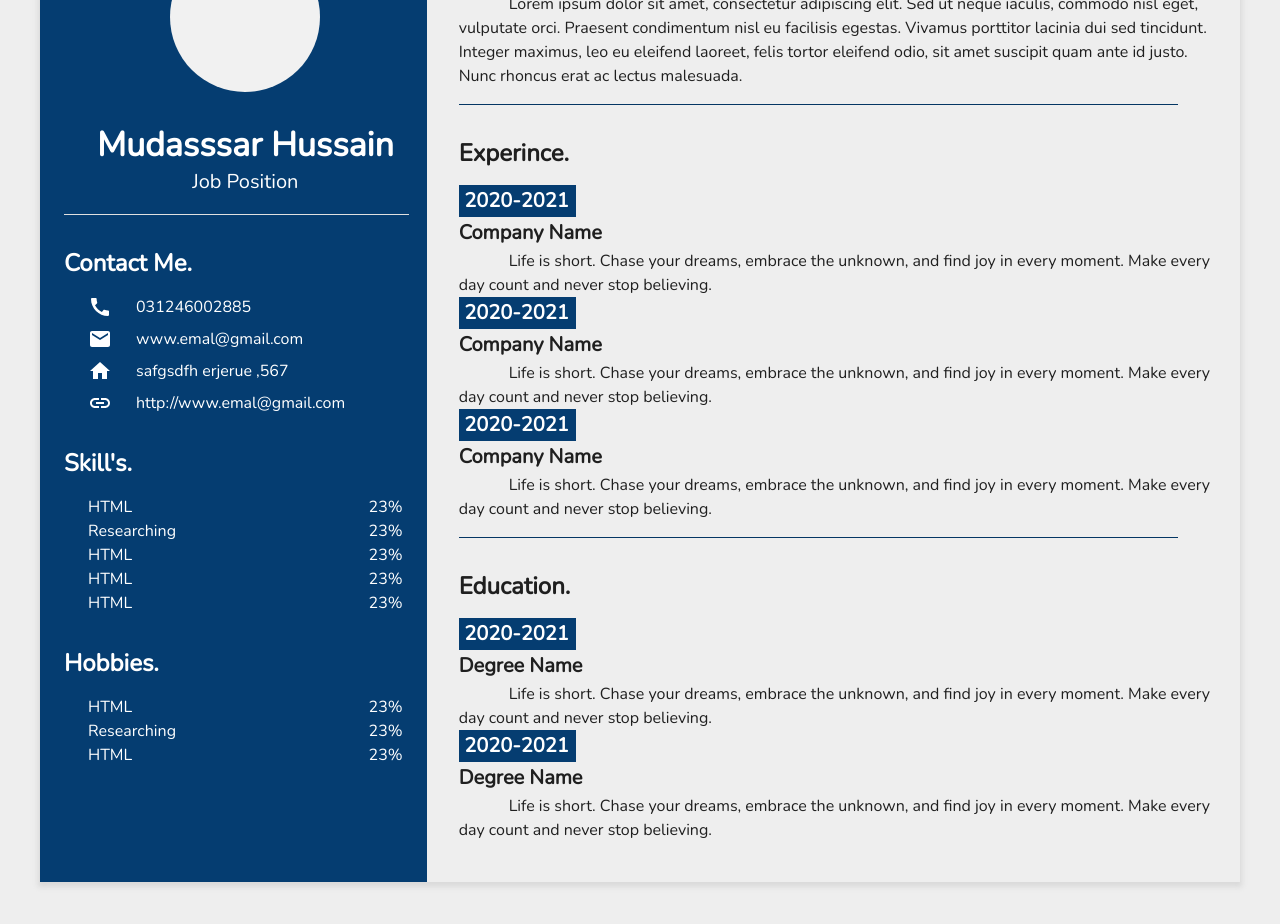
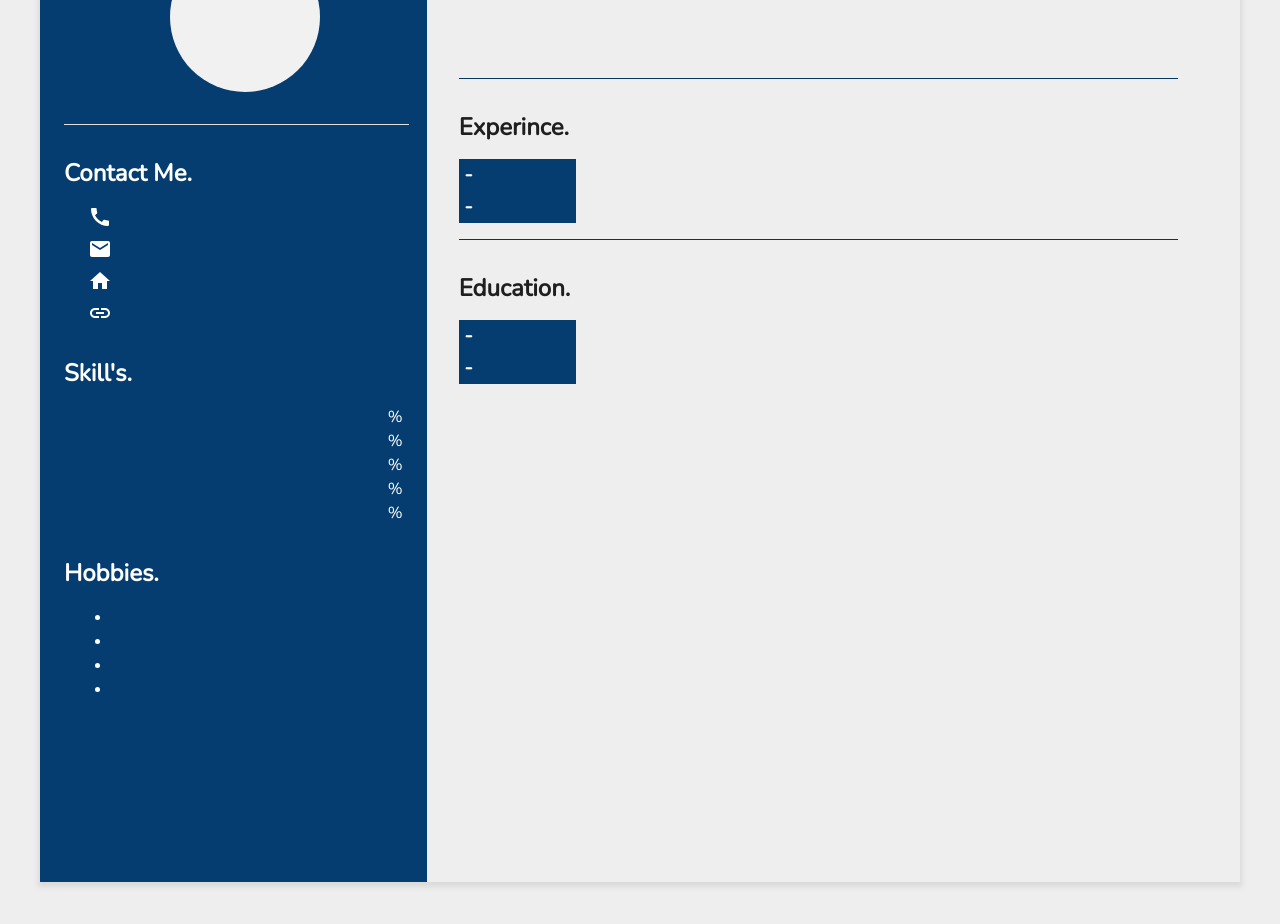
Before and after one commit to ProgrammingWithMudassar/CV_Maker_Project, a React (Vite) app: page /resume/cv in a window 1280 px wide. Shown: the part 300-1224 px from the top of the page. Built offline with nearby package versions, Linux system fonts and the light colour scheme; a web font is replaced by a local one.

Commit message:
Code Update

```diff
--- a/src/Pages/CVs/CV1.jsx
+++ b/src/Pages/CVs/CV1.jsx
@@ -1,14 +1,23 @@
-import React from 'react'
+import React, { useEffect, useState } from 'react'
 import { Container, Box, Button, Grid, Typography, Divider } from '@mui/material'
-import { Link } from 'react-router-dom'
+import { Form, Link } from 'react-router-dom'
 import ReplyIcon from '@mui/icons-material/Reply';
 import '../Style.css'
 import CallIcon from '@mui/icons-material/Call';
 import EmailIcon from '@mui/icons-material/Email';
 import HomeIcon from '@mui/icons-material/Home';
 import LinkIcon from '@mui/icons-material/Link';
+import { useSelector } from 'react-redux';
 
 const CV1 = () => {
+
+  const [FormData, setFormData] = useState([]);
+  const persistedData = useSelector((state) => state);
+
+  useEffect(() => {
+    setFormData(persistedData.PersistedReducer.reducer);
+
+  }, [])
 
   const goBack = () => {
     window.history.go(-1);
@@ -16,6 +25,7 @@ const CV1 = () => {
 
   return (
     <Box mt={4}>
+      {console.log(FormData)}
       <Box sx={{ width: "100%" }}>
         <Button sx={{ position: 'realtive', left: { xs: "120px", sm: "250px", md: "550px" } }} onClick={goBack}> <ReplyIcon sx={{ ml: -0.5, mt: -0.5 }} /> Back </Button>
       </Box>
@@ -28,8 +38,8 @@ const CV1 = () => {
                 <Typography variant="body1" color="initial"></Typography>
               </Box>
               <Box textAlign='center' mt={4}>
-                <Typography variant="h4" fontWeight={600}>Mudasssar Hussain</Typography>
-                <Typography variant="h6" >Job Position</Typography>
+                <Typography variant="h4" fontWeight={600}>{FormData.Name}</Typography>
+                <Typography variant="h6" >{FormData.Job_position}</Typography>
               </Box>
               <Divider
                 variant="fullWidth"
@@ -43,19 +53,19 @@ const CV1 = () => {
                 <Typography variant="h5" fontWeight={600}>Contact Me.</Typography>
                 <Box display='flex' alignItems='center' mt={2} >
                   <CallIcon color="#fff" sx={{ mx: 3 }} />
-                  <Typography variant="body1" >031246002885</Typography>
+                  <Typography variant="body1" >{FormData.Number}</Typography>
                 </Box>
                 <Box display='flex' alignItems='center' mt={1} >
                   <EmailIcon color="#fff" sx={{ mx: 3 }} />
-                  <Typography variant="body1" >www.emal@gmail.com</Typography>
+                  <Typography variant="body1" >{FormData.Email}</Typography>
                 </Box>
                 <Box display='flex' alignItems='center' mt={1} >
                   <HomeIcon color="#fff" sx={{ mx: 3 }} />
-                  <Typography variant="body1" >safgsdfh erjerue ,567</Typography>
+                  <Typography variant="body1" >{FormData.Address}</Typography>
                 </Box>
                 <Box display='flex' alignItems='center' mt={1} >
                   <LinkIcon color="#fff" sx={{ mx: 3 }} />
-                  <Typography variant="body1" >http://www.emal@gmail.com</Typography>
+                  <Typography variant="body1" >{FormData.Web_Link}</Typography>
                 </Box>
               </Box>
 
@@ -63,41 +73,45 @@ const CV1 = () => {
               <Box textAlign='left' mt={4}>
                 <Typography variant="h5" fontWeight={600} >Skill's.</Typography>
                 <Box sx={{ display: 'flex', px: 3, justifyContent: 'space-between' }} mt={2}>
-                  <Typography variant="body1" >HTML</Typography>
-                  <Typography variant="body1" >23%</Typography>
+                  <Typography variant="body1" >{FormData.skill1}</Typography>
+                  <Typography variant="body1" >{FormData.skill_exp1}%</Typography>
                 </Box>
                 <Box sx={{ display: 'flex', px: 3, justifyContent: 'space-between' }}>
-                  <Typography variant="body1" >Researching</Typography>
-                  <Typography variant="body1" >23%</Typography>
+                  <Typography variant="body1" >{FormData.skill2}</Typography>
+                  <Typography variant="body1" >{FormData.skill_exp2}%</Typography>
                 </Box>
                 <Box sx={{ display: 'flex', px: 3, justifyContent: 'space-between' }}>
-                  <Typography variant="body1" >HTML</Typography>
-                  <Typography variant="body1" >23%</Typography>
+                  <Typography variant="body1" >{FormData.skill3}</Typography>
+                  <Typography variant="body1" >{FormData.skill_exp3}%</Typography>
                 </Box>
                 <Box sx={{ display: 'flex', px: 3, justifyContent: 'space-between' }}>
-                  <Typography variant="body1" >HTML</Typography>
-                  <Typography variant="body1" >23%</Typography>
+                  <Typography variant="body1" >{FormData.skill4}</Typography>
+                  {
+                    FormData.skill_exp4 === '' ? <Typography variant="body1" >{FormData.skill_exp4}%</Typography> : ""
+                  }
                 </Box>
                 <Box sx={{ display: 'flex', px: 3, justifyContent: 'space-between' }}>
-                  <Typography variant="body1" >HTML</Typography>
-                  <Typography variant="body1" >23%</Typography>
+                  <Typography variant="body1" >{FormData.skill5}</Typography>
+                  {
+                    FormData.skill_exp5 == '' ? <Typography variant="body1" >{FormData.skill_exp5}%</Typography> : ""
+                  }
                 </Box>
               </Box>
 
               {/* Hobbies */}
               <Box textAlign='left' mt={4}>
                 <Typography variant="h5" fontWeight={600}>Hobbies.</Typography>
-                <Box sx={{ display: 'flex', px: 3, justifyContent: 'space-between' }} mt={2}>
-                  <Typography variant="body1" >HTML</Typography>
-                  <Typography variant="body1" >23%</Typography>
-                </Box>
-                <Box sx={{ display: 'flex', px: 3, justifyContent: 'space-between' }}>
-                  <Typography variant="body1" >Researching</Typography>
-                  <Typography variant="body1" >23%</Typography>
-                </Box>
-                <Box sx={{ display: 'flex', px: 3, justifyContent: 'space-between' }}>
-                  <Typography variant="body1" >HTML</Typography>
-                  <Typography variant="body1" >23%</Typography>
+                <Box sx={{ display: 'flex', px: 6, justifyContent: 'space-between' }} mt={2}>
+                  <ul>
+                    <li>{FormData.Hob1}</li>
+                    <li>{FormData.Hob2}</li>
+                    {
+                      FormData.Hob3 === '' ? <li>{FormData.Hob3}</li> : ''
+                    }
+                    {
+                      FormData.Hob4 === '' ? <li>{FormData.Hob4}</li> : ''
+                    }
+                  </ul>
                 </Box>
               </Box>
             </Box>
@@ -110,10 +124,7 @@ const CV1 = () => {
               {/* About  */}
               <Box >
                 <Typography variant="h5" fontWeight={600}>About.</Typography>
-                <Typography variant="body1" sx={{ textIndent: { xs: "50px" } }}>Lorem ipsum dolor sit amet, consectetur adipiscing elit. Sed ut neque iaculis,
-                  commodo nisl eget, vulputate orci. Praesent condimentum nisl eu facilisis egestas.
-                  Vivamus porttitor lacinia dui sed tincidunt. Integer maximus, leo eu eleifend laoreet,
-                  felis tortor eleifend odio, sit amet suscipit quam ante id justo. Nunc rhoncus erat ac lectus malesuada.</Typography>
+                <Typography variant="body1" sx={{ textIndent: { xs: "50px", minHeight: "70px" } }}>{FormData.About}</Typography>
               </Box>
 
               <Divider
@@ -128,25 +139,30 @@ const CV1 = () => {
               <Box mt={4}>
                 <Typography variant="h5" fontWeight={600} my={2}>Experince.</Typography>
                 <Box sx={{ width: "117px", color: '#fff', backgroundColor: "#053D71", px: 0.7 }}>
-                  <Typography variant="h6" fontWeight={600} >2020-2021</Typography>
+                  <Typography variant="h6" fontWeight={600} >{FormData.Exp1_start_year}-{FormData.Exp1_end_year}</Typography>
                 </Box>
-                <Typography variant="h6" fontWeight={600}>Company Name</Typography>
-                <Typography variant="body1" sx={{ textIndent: { xs: "50px" } }}>Life is short. Chase your dreams, embrace the unknown, and find joy in every moment. Make every day count and never stop believing.</Typography>
+                <Typography variant="h6" fontWeight={600}>{FormData.Exp1_compnay_name}</Typography>
+                <Typography variant="body1" sx={{ textIndent: { xs: "50px" } }}>{FormData.Exp1_details}</Typography>
                 <Box>
                   <Box sx={{ width: "117px", color: '#fff', backgroundColor: "#053D71", px: 0.7 }}>
-                    <Typography variant="h6" fontWeight={600} >2020-2021</Typography>
+                    <Typography variant="h6" fontWeight={600} >{FormData.Exp2_start_year}-{FormData.Exp2_end_year}</Typography>
                   </Box>
-                  <Typography variant="h6" fontWeight={600}>Company Name</Typography>
-                  <Typography variant="body1" sx={{ textIndent: { xs: "50px" } }}>Life is short. Chase your dreams, embrace the unknown, and find joy in every moment. Make every day count and never stop believing.</Typography>
+                  <Typography variant="h6" fontWeight={600}>{FormData.Exp2_compnay_name}</Typography>
+                  <Typography variant="body1" sx={{ textIndent: { xs: "50px" } }}>{FormData.Exp2_details}</Typography>
                 </Box>
-
-
                 <Box>
-                  <Box sx={{ width: "117px", color: '#fff', backgroundColor: "#053D71", px: 0.7 }}>
-                    <Typography variant="h6" fontWeight={600} >2020-2021</Typography>
-                  </Box>
-                  <Typography variant="h6" fontWeight={600}>Company Name</Typography>
-                  <Typography variant="body1" sx={{ textIndent: { xs: "50px" } }}>Life is short. Chase your dreams, embrace the unknown, and find joy in every moment. Make every day count and never stop believing.</Typography>
+                  {
+                    FormData.Exp3_start_year && FormData.Exp3_end_year === '' ?
+                      <Box>
+                        <Box sx={{ width: "117px", color: '#fff', backgroundColor: "#053D71", px: 0.7 }}>
+                          <Typography variant="h6" fontWeight={600} >{FormData.Exp3_start_year}-{FormData.Exp3_end_year}</Typography>
+                        </Box>
+                        <Typography variant="h6" fontWeight={600}>{FormData.Exp3_compnay_name}</Typography>
+                        <Typography variant="body1" sx={{ textIndent: { xs: "50px" } }}>{FormData.Exp3_details}</Typography>
+                      </Box>
+                      :
+                      ''
+                  }
                 </Box>
               </Box>
 
@@ -162,16 +178,16 @@ const CV1 = () => {
               <Box mt={4}>
                 <Typography variant="h5" fontWeight={600} my={2}>Education.</Typography>
                 <Box sx={{ width: "117px", color: '#fff', backgroundColor: "#053D71", px: 0.7 }}>
-                  <Typography variant="h6" fontWeight={600} >2020-2021</Typography>
+                  <Typography variant="h6" fontWeight={600} >{FormData.Edu1_start_year}-{FormData.Edu1_end_year}</Typography>
                 </Box>
-                <Typography variant="h6" fontWeight={600}>Degree Name</Typography>
-                <Typography variant="body1" sx={{ textIndent: { xs: "50px" } }}>Life is short. Chase your dreams, embrace the unknown, and find joy in every moment. Make every day count and never stop believing.</Typography>
+                <Typography variant="h6" fontWeight={600}>{FormData.Edu1_degree}</Typography>
+                <Typography variant="body1" sx={{ textIndent: { xs: "50px" } }}>{FormData.Edu1_details}</Typography>
                 <Box>
                   <Box sx={{ width: "117px", color: '#fff', backgroundColor: "#053D71", px: 0.7 }}>
-                    <Typography variant="h6" fontWeight={600} >2020-2021</Typography>
+                    <Typography variant="h6" fontWeight={600} >{FormData.Edu2_start_year}-{FormData.Edu2_end_year}</Typography>
                   </Box>
-                  <Typography variant="h6" fontWeight={600}>Degree Name</Typography>
-                  <Typography variant="body1" sx={{ textIndent: { xs: "50px" } }}>Life is short. Chase your dreams, embrace the unknown, and find joy in every moment. Make every day count and never stop believing.</Typography>
+                  <Typography variant="h6" fontWeight={600}>{FormData.Edu2_degree}</Typography>
+                  <Typography variant="body1" sx={{ textIndent: { xs: "50px" } }}>{FormData.Edu2_degree}</Typography>
                 </Box>
               </Box>
             </Box>
```
Also changed, not shown: src/Features/Counter/CounterSlice.js (+8 -11 lines).
